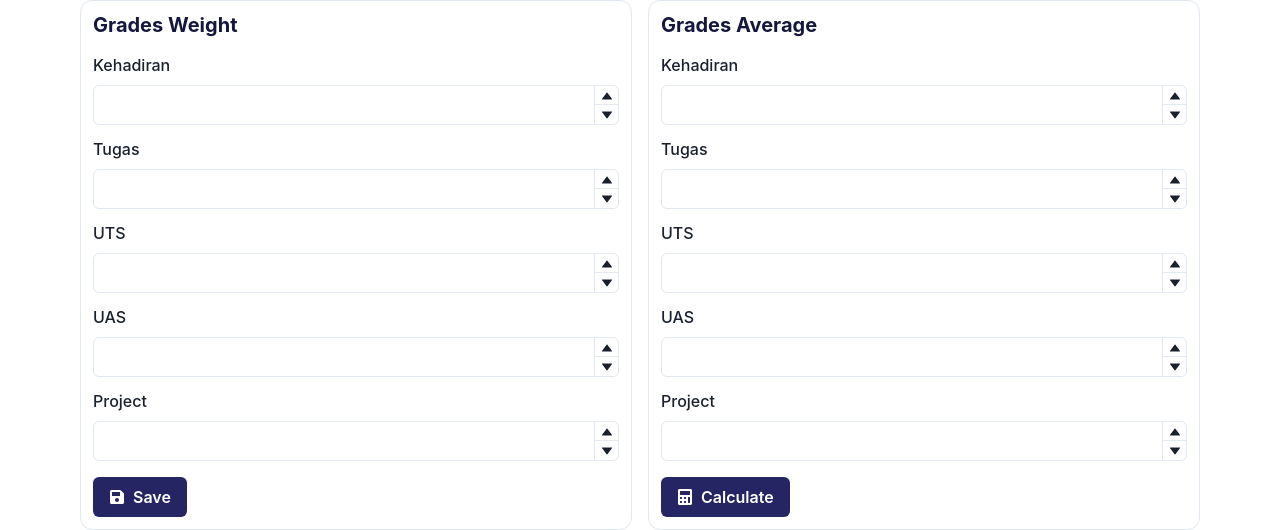
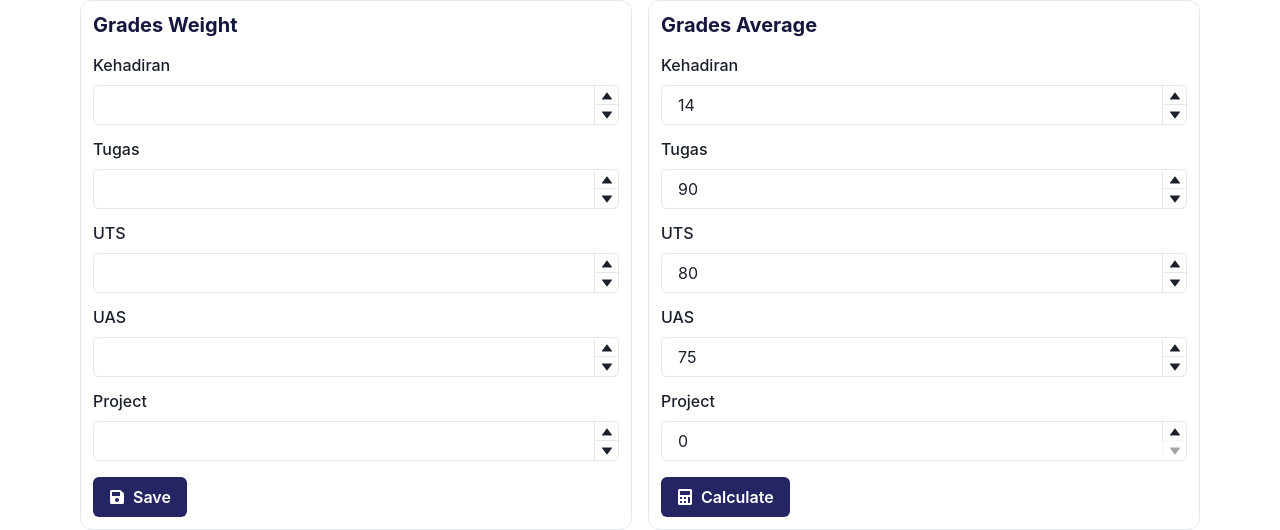
Before and after one commit to Ikram-Maulana/tugas-tsdp1, a Next.js app: page / in a window 1280 px wide. Shown: the part 197-727 px from the top of the page. Built offline with nearby package versions, Linux system fonts and the light colour scheme.

Commit message:
Feat(Data): dataGradesAverage

```diff
--- a/package.json
+++ b/package.json
@@ -12,10 +12,12 @@
     "@chakra-ui/react": "^2.3.3",
     "@emotion/react": "^11",
     "@emotion/styled": "^11",
+    "axios": "^0.27.2",
     "framer-motion": "^6",
     "next": "12.3.0",
     "react": "18.2.0",
-    "react-dom": "18.2.0"
+    "react-dom": "18.2.0",
+    "react-hook-form": "^7.35.0"
   },
   "devDependencies": {
     "@types/node": "18.7.18",
--- /dev/null
+++ b/pages/api/gradesAverage.ts
@@ -0,0 +1,42 @@
+// Next.js API route support: https://nextjs.org/docs/api-routes/introduction
+import type { NextApiRequest, NextApiResponse } from "next";
+
+type Data = {
+  id: number;
+  label: string;
+  value: number;
+  maxVal: number;
+}[];
+
+export default function handler(
+  req: NextApiRequest,
+  res: NextApiResponse<Data>
+) {
+  res.status(200).json([
+    { id: 1, label: "kehadiran", value: 14, maxVal: 16 },
+    {
+      id: 2,
+      label: "tugas",
+      value: 90,
+      maxVal: 100,
+    },
+    {
+      id: 3,
+      label: "uts",
+      value: 80,
+      maxVal: 100,
+    },
+    {
+      id: 4,
+      label: "uas",
+      value: 75,
+      maxVal: 100,
+    },
+    {
+      id: 5,
+      label: "project",
+      value: 0,
+      maxVal: 100,
+    },
+  ]);
+}
--- a/pages/api/hello.ts
+++ /dev/null
@@ -1,13 +0,0 @@
-// Next.js API route support: https://nextjs.org/docs/api-routes/introduction
-import type { NextApiRequest, NextApiResponse } from 'next'
-
-type Data = {
-  name: string
-}
-
-export default function handler(
-  req: NextApiRequest,
-  res: NextApiResponse<Data>
-) {
-  res.status(200).json({ name: 'John Doe' })
-}
--- a/pages/index.tsx
+++ b/pages/index.tsx
@@ -2,9 +2,12 @@ import {
   Box,
   Button,
   Code,
+  color,
   Container,
   Flex,
   FormControl,
+  FormErrorMessage,
+  FormHelperText,
   FormLabel,
   Grid,
   GridItem,
@@ -33,15 +36,43 @@ import {
   Tr,
   useDisclosure,
 } from "@chakra-ui/react";
-import type { NextPage } from "next";
+import { GetStaticProps } from "next";
 import Head from "next/head";
 import { useRef } from "react";
+import { FieldValues, SubmitHandler, useForm } from "react-hook-form";
 import { FaCalculator, FaInfo, FaSave } from "react-icons/fa";
 import Layout, { siteTitle } from "../components/Layout";
+import { gradesAverage } from "../utils/Data";
 
-const Home: NextPage = () => {
+export const getStaticProps: GetStaticProps = async () => {
+  const data = await gradesAverage();
+
+  return {
+    props: {
+      dataGradesAverage: data,
+    },
+  };
+};
+
+interface gradesAverageProps {
+  dataGradesAverage: {
+    id: number;
+    label: string;
+    value: number;
+    maxVal: number;
+  }[];
+}
+
+const Home = ({ dataGradesAverage }: gradesAverageProps) => {
   const { isOpen, onOpen, onClose } = useDisclosure();
   const btnRef = useRef(null);
+
+  const {
+    register,
+    handleSubmit,
+    formState: { errors },
+  } = useForm();
+  const onSubmit: SubmitHandler<FieldValues> = (data) => console.log(data);
 
   return (
     <Layout>
@@ -183,56 +214,131 @@ const Home: NextPage = () => {
               <Heading size="md" color={"#16173D"} as="h2">
                 Grades Average
               </Heading>
-              <form>
+              <form onSubmit={handleSubmit(onSubmit)}>
                 <FormControl mt={{ base: "2", md: "4" }}>
                   <FormLabel>Kehadiran</FormLabel>
-                  <NumberInput max={100} min={0}>
-                    <NumberInputField />
+                  <NumberInput
+                    max={dataGradesAverage[0].maxVal}
+                    min={0}
+                    defaultValue={dataGradesAverage[0].value}
+                  >
+                    <NumberInputField
+                      {...register("kehadiran", {
+                        max: dataGradesAverage[0].maxVal,
+                        min: 0,
+                      })}
+                    />
                     <NumberInputStepper>
                       <NumberIncrementStepper />
                       <NumberDecrementStepper />
                     </NumberInputStepper>
                   </NumberInput>
+                  {errors.kehadiran && (
+                    <FormHelperText color="red">
+                      Max value is {dataGradesAverage[0].maxVal} and min value
+                      is 0.
+                    </FormHelperText>
+                  )}
                 </FormControl>
                 <FormControl mt={{ base: "2", md: "3" }}>
                   <FormLabel>Tugas</FormLabel>
-                  <NumberInput max={100} min={0}>
-                    <NumberInputField />
+                  <NumberInput
+                    max={dataGradesAverage[1].maxVal}
+                    min={0}
+                    defaultValue={dataGradesAverage[1].value}
+                  >
+                    <NumberInputField
+                      {...register("tugas", {
+                        max: dataGradesAverage[1].maxVal,
+                        min: 0,
+                      })}
+                    />
                     <NumberInputStepper>
                       <NumberIncrementStepper />
                       <NumberDecrementStepper />
                     </NumberInputStepper>
                   </NumberInput>
+                  {errors.tugas && (
+                    <FormHelperText color="red">
+                      Max value is {dataGradesAverage[1].maxVal} and min value
+                      is 0.
+                    </FormHelperText>
+                  )}
                 </FormControl>
                 <FormControl mt={{ base: "2", md: "3" }}>
                   <FormLabel>UTS</FormLabel>
-                  <NumberInput max={100} min={0}>
-                    <NumberInputField />
+                  <NumberInput
+                    max={dataGradesAverage[2].maxVal}
+                    min={0}
+                    defaultValue={dataGradesAverage[2].value}
+                  >
+                    <NumberInputField
+                      {...register("uts", {
+                        max: dataGradesAverage[2].maxVal,
+                        min: 0,
+                      })}
+                    />
                     <NumberInputStepper>
                       <NumberIncrementStepper />
                       <NumberDecrementStepper />
                     </NumberInputStepper>
                   </NumberInput>
+                  {errors.uts && (
+                    <FormHelperText color="red">
+                      Max value is {dataGradesAverage[2].maxVal} and min value
+                      is 0.
+                    </FormHelperText>
+                  )}
                 </FormControl>
                 <FormControl mt={{ base: "2", md: "3" }}>
                   <FormLabel>UAS</FormLabel>
-                  <NumberInput max={100} min={0}>
-                    <NumberInputField />
+                  <NumberInput
+                    max={dataGradesAverage[3].maxVal}
+                    min={0}
+                    defaultValue={dataGradesAverage[3].value}
+                  >
+                    <NumberInputField
+                      {...register("uas", {
+                        max: dataGradesAverage[3].maxVal,
+                        min: 0,
+                      })}
+                    />
                     <NumberInputStepper>
                       <NumberIncrementStepper />
                       <NumberDecrementStepper />
                     </NumberInputStepper>
                   </NumberInput>
+                  {errors.uas && (
+                    <FormHelperText color="red">
+                      Max value is {dataGradesAverage[3].maxVal} and min value
+                      is 0.
+                    </FormHelperText>
+                  )}
                 </FormControl>
                 <FormControl mt={{ base: "2", md: "3" }}>
                   <FormLabel>Project</FormLabel>
-                  <NumberInput max={100} min={0}>
-                    <NumberInputField />
+                  <NumberInput
+                    max={dataGradesAverage[4].maxVal}
+                    min={0}
+                    defaultValue={dataGradesAverage[4].value}
+                  >
+                    <NumberInputField
+                      {...register("project", {
+                        max: dataGradesAverage[4].maxVal,
+                        min: 0,
+                      })}
+                    />
                     <NumberInputStepper>
                       <NumberIncrementStepper />
                       <NumberDecrementStepper />
                     </NumberInputStepper>
                   </NumberInput>
+                  {errors.project && (
+                    <FormHelperText color="red">
+                      Max value is {dataGradesAverage[4].maxVal} and min value
+                      is 0.
+                    </FormHelperText>
+                  )}
                 </FormControl>
                 <Button
                   leftIcon={<FaCalculator />}
@@ -240,6 +346,7 @@ const Home: NextPage = () => {
                   color={"white"}
                   _hover={{ bgColor: "#16173D" }}
                   mt={{ base: "3", md: "4" }}
+                  type="submit"
                 >
                   Calculate
                 </Button>
--- /dev/null
+++ b/utils/Data.ts
@@ -0,0 +1,5 @@
+export const gradesAverage = async () => {
+  const res = await fetch("http://localhost:3000/api/gradesAverage");
+  const data = await res.json();
+  return data;
+}
```
Also changed, not shown: 2 other files (tests, documents, lock files or other folders).
